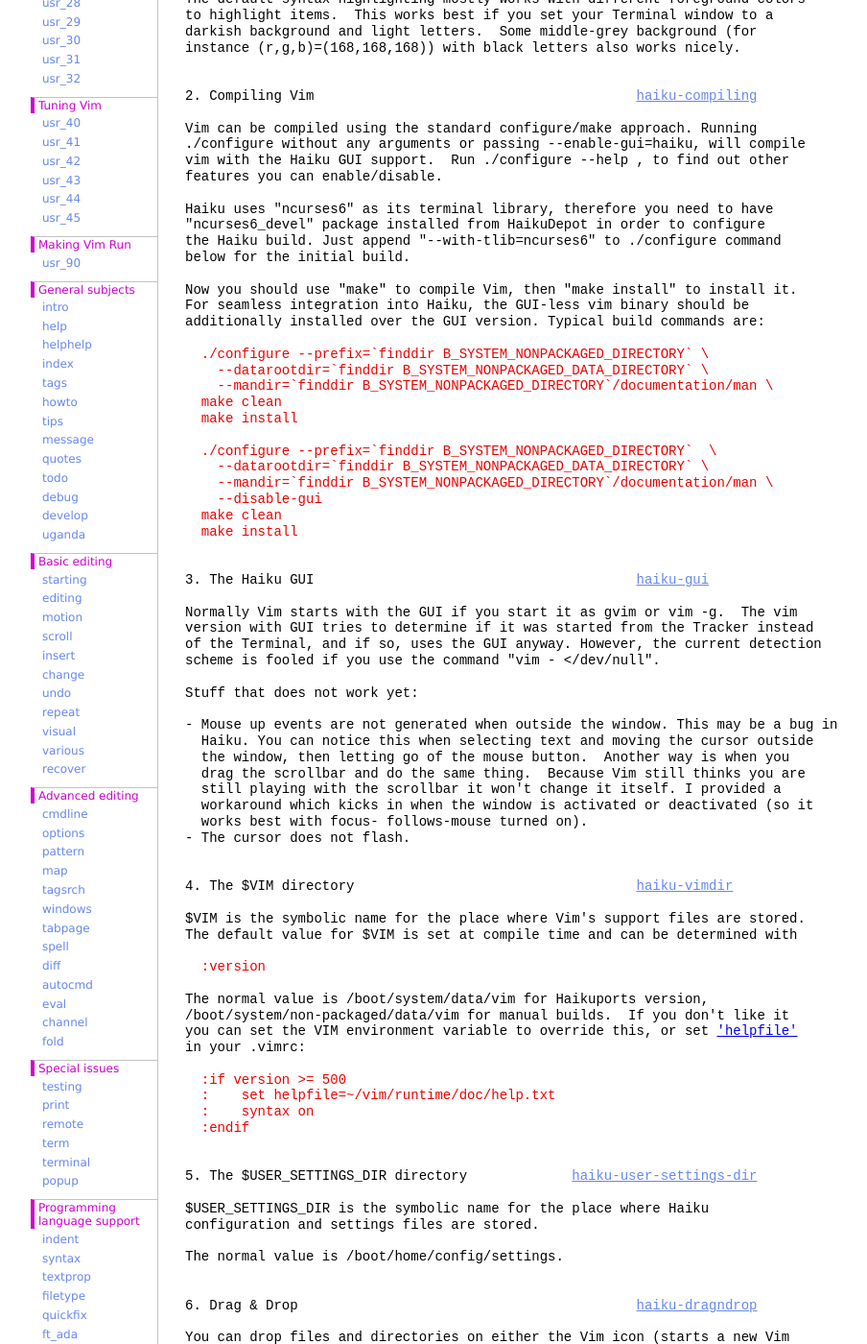
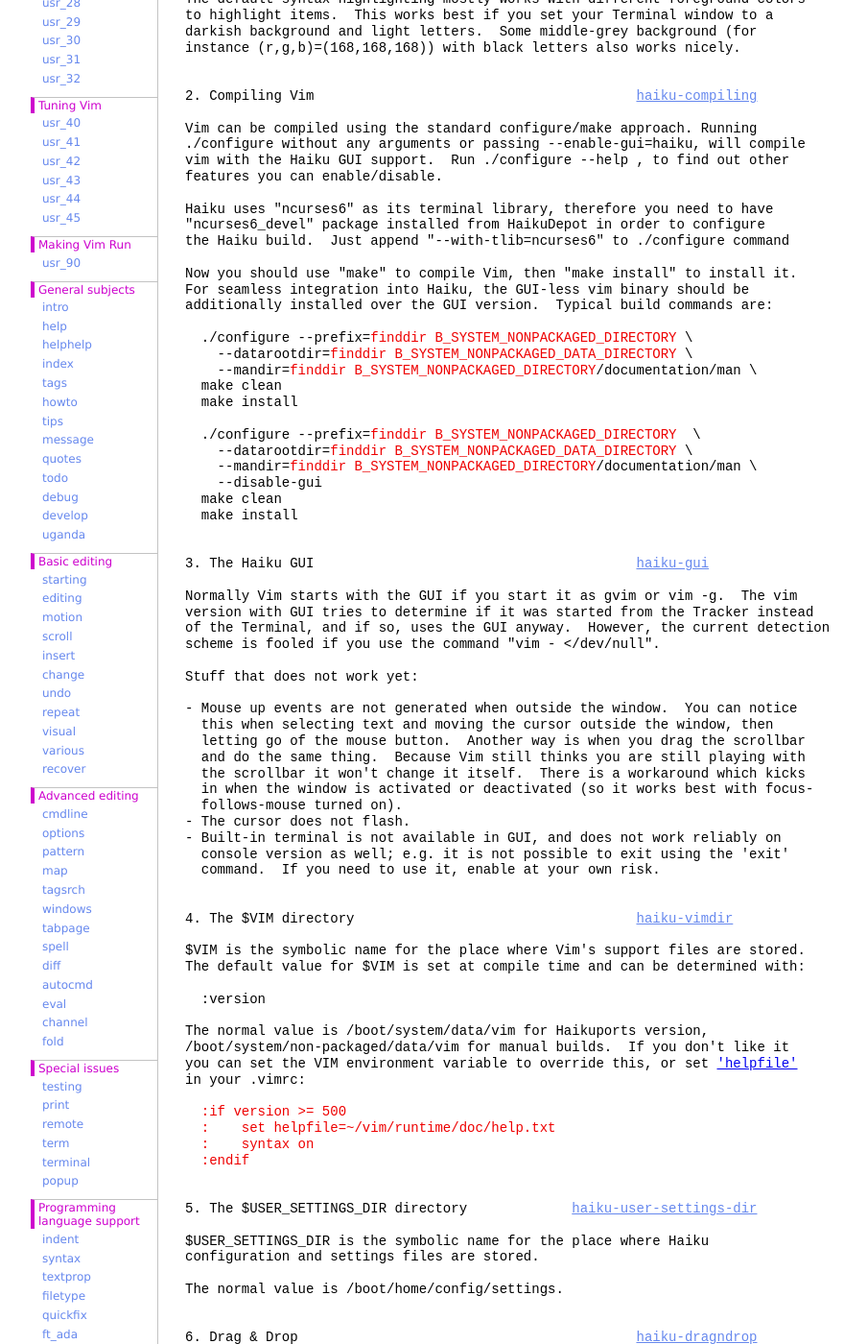
Before and after one commit to vim-jp/vimdoc-en, a Jekyll site: the page built from os_haiku.html, in a window 1280 px wide and 1400 px high, scrolled down 766 px. Shown: the whole window at 96% size, without its empty margins (208-1112 px from the left). Built offline with Jekyll 4.4.1, drawn with Linux system fonts in a browser that asks for light colours; nearby versions of some CDN libraries; comment, search, counter and statistics services are not loaded; some of the changed text lies outside the part shown.

Commit message:
Generated by Travis JOB 1197.1
https://travis-ci.org/vim-jp/vimdoc-en/builds/681752164

```diff
--- a/os_haiku.html
+++ b/os_haiku.html
@@ -3,7 +3,7 @@
 helpname: 'os_haiku'
 ---
 <div id='vimCodeElement'>
-<a class="Constant" href="os_haiku.html" name="os_haiku.txt">os_haiku.txt</a>&nbsp;&nbsp;For&nbsp;<span class="Identifier">Vim version 8.2.</span>&nbsp;&nbsp;Last change: 2020 Mar 19<br>
+<a class="Constant" href="os_haiku.html" name="os_haiku.txt">os_haiku.txt</a>&nbsp;&nbsp;For&nbsp;<span class="Identifier">Vim version 8.2.</span>&nbsp;&nbsp;Last change: 2020 Apr 30<br>
 <br>
 <br>
 &nbsp;&nbsp;&nbsp;&nbsp;&nbsp;&nbsp;&nbsp;&nbsp;&nbsp;&nbsp;&nbsp;&nbsp;&nbsp;&nbsp;&nbsp;&nbsp;&nbsp;&nbsp;<span class="Identifier">VIM REFERENCE MANUAL&nbsp;&nbsp;&nbsp;&nbsp;by Bram Moolenaar</span><br>
@@ -51,52 +51,54 @@
 <br>
 Haiku uses &quot;ncurses6&quot; as its terminal library, therefore you need to have<br>
 &quot;ncurses6_devel&quot; package installed from HaikuDepot in order to configure<br>
-the Haiku build. Just append &quot;--with-tlib=ncurses6&quot; to ./configure command<br>
-below for the initial build.<br>
+the Haiku build.&nbsp;&nbsp;Just append &quot;--with-tlib=ncurses6&quot; to ./configure command<br>
 <br>
 Now you should use &quot;make&quot; to compile Vim, then &quot;make install&quot; to install it.<br>
 For seamless integration into Haiku, the GUI-less vim binary should be<br>
-additionally installed over the GUI version. Typical build commands are:<br>
+additionally installed over the GUI version.&nbsp;&nbsp;Typical build commands are:<br>
 <br>
-<div class="helpExample">&nbsp;&nbsp;./configure --prefix=`finddir B_SYSTEM_NONPACKAGED_DIRECTORY` \<br>
-&nbsp;&nbsp;&nbsp;&nbsp;--datarootdir=`finddir B_SYSTEM_NONPACKAGED_DATA_DIRECTORY` \<br>
-&nbsp;&nbsp;&nbsp;&nbsp;--mandir=`finddir B_SYSTEM_NONPACKAGED_DIRECTORY`/documentation/man \<br>
+&nbsp;&nbsp;./configure --prefix=<span class="Comment">finddir B_SYSTEM_NONPACKAGED_DIRECTORY</span>&nbsp;\<br>
+&nbsp;&nbsp;&nbsp;&nbsp;--datarootdir=<span class="Comment">finddir B_SYSTEM_NONPACKAGED_DATA_DIRECTORY</span>&nbsp;\<br>
+&nbsp;&nbsp;&nbsp;&nbsp;--mandir=<span class="Comment">finddir B_SYSTEM_NONPACKAGED_DIRECTORY</span>/documentation/man \<br>
 &nbsp;&nbsp;make clean<br>
-&nbsp;&nbsp;make install</div>
+&nbsp;&nbsp;make install<br>
 <br>
-<div class="helpExample">&nbsp;&nbsp;./configure --prefix=`finddir B_SYSTEM_NONPACKAGED_DIRECTORY`&nbsp;&nbsp;\<br>
-&nbsp;&nbsp;&nbsp;&nbsp;--datarootdir=`finddir B_SYSTEM_NONPACKAGED_DATA_DIRECTORY` \<br>
-&nbsp;&nbsp;&nbsp;&nbsp;--mandir=`finddir B_SYSTEM_NONPACKAGED_DIRECTORY`/documentation/man \<br>
+&nbsp;&nbsp;./configure --prefix=<span class="Comment">finddir B_SYSTEM_NONPACKAGED_DIRECTORY</span>&nbsp;&nbsp;\<br>
+&nbsp;&nbsp;&nbsp;&nbsp;--datarootdir=<span class="Comment">finddir B_SYSTEM_NONPACKAGED_DATA_DIRECTORY</span>&nbsp;\<br>
+&nbsp;&nbsp;&nbsp;&nbsp;--mandir=<span class="Comment">finddir B_SYSTEM_NONPACKAGED_DIRECTORY</span>/documentation/man \<br>
 &nbsp;&nbsp;&nbsp;&nbsp;--disable-gui<br>
 &nbsp;&nbsp;make clean<br>
-&nbsp;&nbsp;make install</div>
+&nbsp;&nbsp;make install<br>
 <br>
 <br>
 3. The Haiku GUI&nbsp;&nbsp;&nbsp;&nbsp;&nbsp;&nbsp;&nbsp;&nbsp;&nbsp;&nbsp;&nbsp;&nbsp;&nbsp;&nbsp;&nbsp;&nbsp;&nbsp;&nbsp;&nbsp;&nbsp;&nbsp;&nbsp;&nbsp;&nbsp;&nbsp;&nbsp;&nbsp;&nbsp;&nbsp;&nbsp;&nbsp;&nbsp;&nbsp;&nbsp;&nbsp;&nbsp;&nbsp;&nbsp;&nbsp;&nbsp;<a class="Constant" href="os_haiku.html#haiku-gui" name="haiku-gui">haiku-gui</a><br>
 <br>
 Normally Vim starts with the GUI if you start it as gvim or vim -g.&nbsp;&nbsp;The vim<br>
 version with GUI tries to determine if it was started from the Tracker instead<br>
-of the Terminal, and if so, uses the GUI anyway. However, the current detection<br>
+of the Terminal, and if so, uses the GUI anyway.&nbsp;&nbsp;However, the current detection<br>
 scheme is fooled if you use the command &quot;vim - &lt;/dev/null&quot;.<br>
 <br>
 Stuff that does not work yet:<br>
 <br>
-- Mouse up events are not generated when outside the window. This may be a bug in<br>
-&nbsp;&nbsp;Haiku. You can notice this when selecting text and moving the cursor outside<br>
-&nbsp;&nbsp;the window, then letting go of the mouse button.&nbsp;&nbsp;Another way is when you<br>
-&nbsp;&nbsp;drag the scrollbar and do the same thing.&nbsp;&nbsp;Because Vim still thinks you are<br>
-&nbsp;&nbsp;still playing with the scrollbar it won't change it itself. I provided a<br>
-&nbsp;&nbsp;workaround which kicks in when the window is activated or deactivated (so it<br>
-&nbsp;&nbsp;works best with focus- follows-mouse turned on).<br>
+- Mouse up events are not generated when outside the window.&nbsp;&nbsp;You can notice<br>
+&nbsp;&nbsp;this when selecting text and moving the cursor outside the window, then<br>
+&nbsp;&nbsp;letting go of the mouse button.&nbsp;&nbsp;Another way is when you drag the scrollbar<br>
+&nbsp;&nbsp;and do the same thing.&nbsp;&nbsp;Because Vim still thinks you are still playing with<br>
+&nbsp;&nbsp;the scrollbar it won't change it itself.&nbsp;&nbsp;There is a workaround which kicks<br>
+&nbsp;&nbsp;in when the window is activated or deactivated (so it works best with focus-<br>
+&nbsp;&nbsp;follows-mouse turned on).<br>
 - The cursor does not flash.<br>
+- Built-in terminal is not available in GUI, and does not work reliably on<br>
+&nbsp;&nbsp;console version as well; e.g. it is not possible to exit using the&nbsp;<span class="MissingTag">'exit'</span><br>
+&nbsp;&nbsp;command.&nbsp;&nbsp;If you need to use it, enable at your own risk.<br>
 <br>
 <br>
 4. The $VIM directory&nbsp;&nbsp;&nbsp;&nbsp;&nbsp;&nbsp;&nbsp;&nbsp;&nbsp;&nbsp;&nbsp;&nbsp;&nbsp;&nbsp;&nbsp;&nbsp;&nbsp;&nbsp;&nbsp;&nbsp;&nbsp;&nbsp;&nbsp;&nbsp;&nbsp;&nbsp;&nbsp;&nbsp;&nbsp;&nbsp;&nbsp;&nbsp;&nbsp;&nbsp;&nbsp;<a class="Constant" href="os_haiku.html#haiku-vimdir" name="haiku-vimdir">haiku-vimdir</a><br>
 <br>
 $VIM is the symbolic name for the place where Vim's support files are stored.<br>
-The default value for $VIM is set at compile time and can be determined with<br>
+The default value for $VIM is set at compile time and can be determined with:<br>
 <br>
-<div class="helpExample">&nbsp;&nbsp;:version</div>
+&nbsp;&nbsp;:version<br>
 <br>
 The normal value is /boot/system/data/vim for Haikuports version,&nbsp;<br>
 /boot/system/non-packaged/data/vim for manual builds.&nbsp;&nbsp;If you don't like it<br>
@@ -122,7 +124,7 @@
 You can drop files and directories on either the Vim icon (starts a new Vim<br>
 session, unless you use the File Types application to set Vim to be &quot;Single<br>
 Launch&quot;) or on the Vim window (starts editing the files).&nbsp;&nbsp;Dropping a folder<br>
-sets Vim's current working directory.&nbsp;<a class="Identifier" href="editing.html#:cd">:cd</a>&nbsp;<a class="Identifier" href="editing.html#:pwd">:pwd</a>&nbsp;If you drop files or<br>
+sets Vim's current working directory&nbsp;<a class="Identifier" href="editing.html#:cd">:cd</a>&nbsp;<a class="Identifier" href="editing.html#:pwd">:pwd</a>.&nbsp;&nbsp;If you drop files or<br>
 folders with either SHIFT key pressed, Vim changes directory to the folder<br>
 that contains the first item dropped.&nbsp;&nbsp;When starting Vim, there is no need to<br>
 press shift: Vim behaves as if you do.<br>
@@ -169,9 +171,9 @@
 <br>
 If the font you specify is unavailable, you get the system fixed font.<br>
 <br>
-GUI Font Selection Dialog is available at giving the<br>
+GUI Font Selection Dialog is available at giving the:<br>
 <br>
-<div class="helpExample">&nbsp;&nbsp;:set guifont=*</div>
+&nbsp;&nbsp;:set guifont=*<br>
 <br>
 command.<br>
 <br>
```
